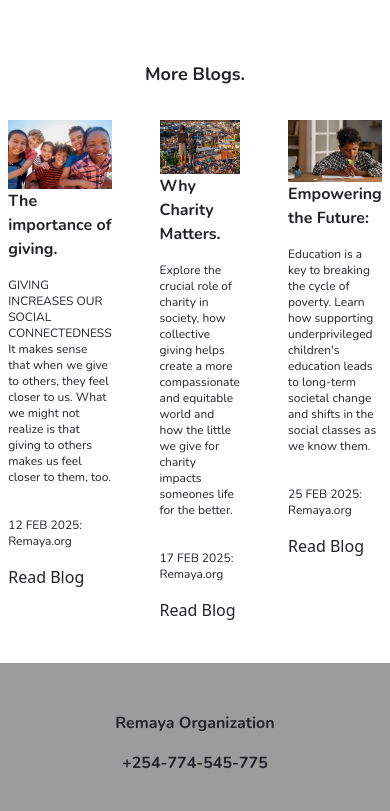
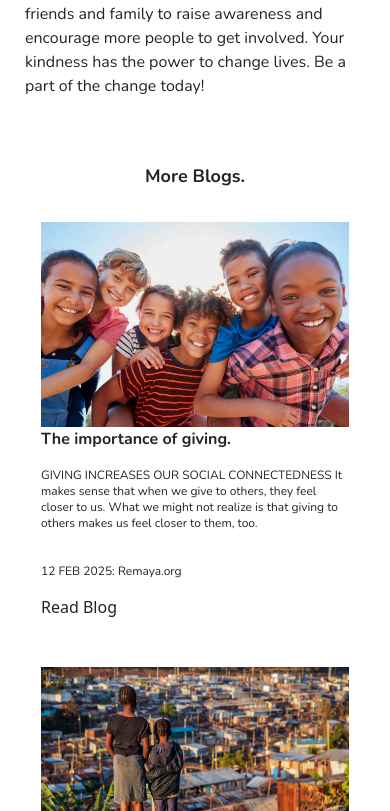
Before and after one commit to Brianali-codes/remaya-react, a React (Vite) app: page /learnMore in a window 390 px wide. Shown: the part 1433-2244 px from the top of the page. Built offline with nearby package versions, Linux system fonts and the light colour scheme; a web font is replaced by a local one.

Commit message:
update blog layout.

```diff
--- a/src/App.css
+++ b/src/App.css
@@ -329,6 +329,13 @@
       background-color: transparent;
       backdrop-filter: blur(30px);
     }
+    #blog-container{
+      flex-direction:column !important;
+      width: 100% !important;
+    }
+    #blog-container div{
+      width: 100% !important;
+    }
     #mv{
       padding: 25px !important;
     }
--- a/src/pages/learnMore.jsx
+++ b/src/pages/learnMore.jsx
@@ -91,7 +91,7 @@ export default function LearnMore(){
                     </p>
                     <br /><br />
                     <p className="desc text-center font-bold text-lg">More Blogs.</p>
-                    <div className='flex flex-row w-full p-3 gap-5'>
+                    <div className='flex flex-row w-full p-3 gap-5' id="blog-container">
                         <div className="flex flex-col justify-start w-3/6">
                             <img src={SK2} alt="another image" className="h-6/6 w-6/6" />
                             <p className="desc font-bold text-md">The importance of giving.</p>
```
